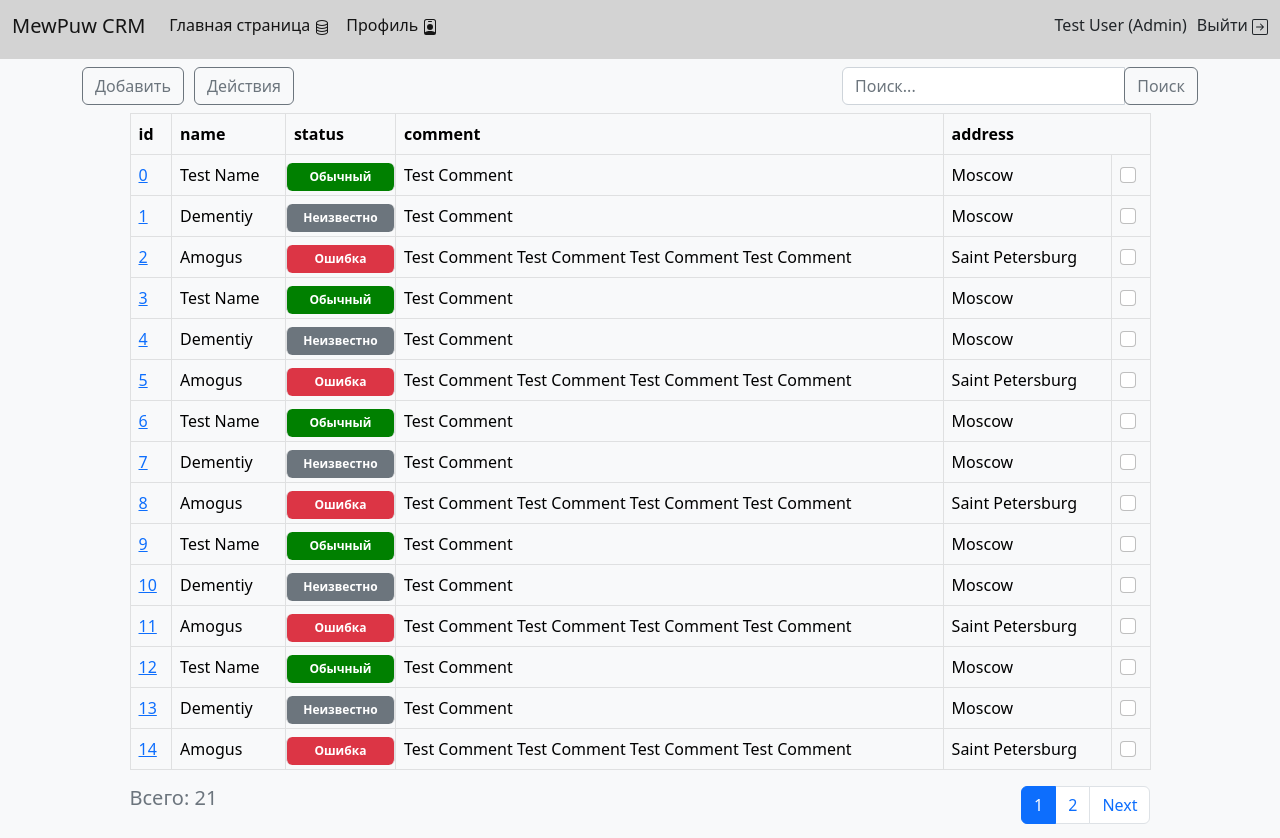
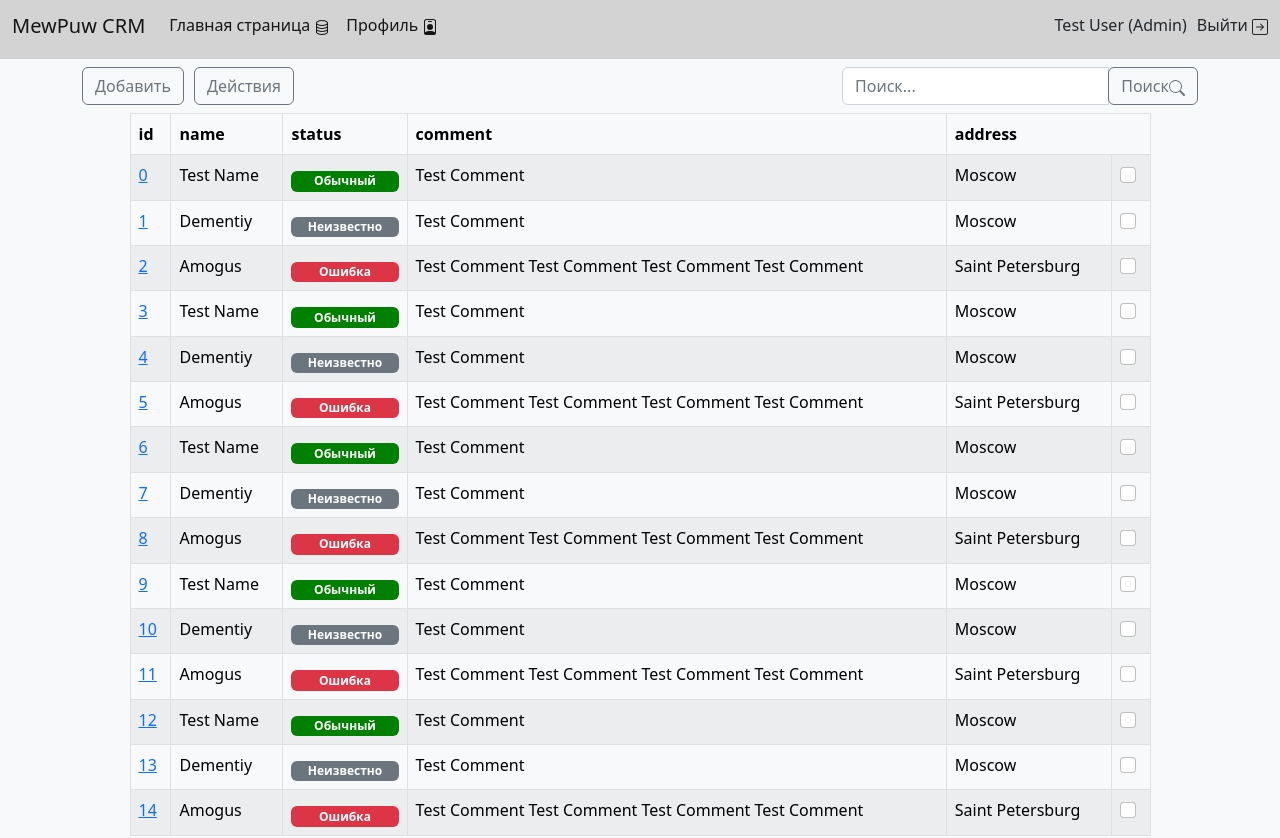
Before and after one commit to NovikovNik/MewPuwCRM, a React (Create React App) app in the folder frontend/: page /home in a window 1280 px wide. Shown: the top 838 px of the page. Built offline with nearby package versions, Linux system fonts and the light colour scheme.

Commit message:
Fixed badge color selection in table

```diff
--- a/frontend/src/components/DataTable.jsx
+++ b/frontend/src/components/DataTable.jsx
@@ -54,9 +54,9 @@ const DataTable = () => {
 
         // Loop through each row and find the elements you need
         rows.forEach((row) => {
-            const statusValue = row.querySelector("td:nth-child(3)")
+            const statusValue = row.querySelector("td:nth-child(3) > div")
 
-            const tmp = getBadgeData(statusValue.id)
+            const tmp = getBadgeData(statusValue.parentNode.id)
 
             statusValue.classList.add(...tmp[0]);
             statusValue.style.display = "flex";
@@ -64,7 +64,7 @@ const DataTable = () => {
             statusValue.style.alignItems = "center";
             statusValue.innerText = tmp[1]
 
-            const idValue = row.querySelector("td:first-child")
+            const idValue = row.querySelector("td:first-child > div")
             const id = idValue.innerText
             idValue.innerHTML = `<a href="#" className="link-primary">${id}</a>`
         });
@@ -79,7 +79,7 @@ const DataTable = () => {
 
     return (
         <>
-            <Table ref={tableRef} bordered hover variant="light">
+            <Table ref={tableRef} bordered hover striped variant="light">
                 <thead>
                     <tr>
                         {Object.keys(newData[0]).map((key, index, array) => (
@@ -91,7 +91,7 @@ const DataTable = () => {
                     {newData.map((item, index) => (
                         <tr key={index}>
                             {Object.keys(item).map((key, index) => (
-                                <td key={key} id={index === 2 ? item[key] : null}>{item[key]}</td>
+                                <td key={key} id={index === 2 ? item[key] : null}><div>{item[key]}</div></td>
                             ))}
                             <td>
                                 <input className="form-check-input" type="checkbox" value="" id="flexCheckDefault" />
--- a/frontend/src/components/SearchAndCreate.jsx
+++ b/frontend/src/components/SearchAndCreate.jsx
@@ -1,5 +1,6 @@
 import React from "react";
 import 'bootstrap/dist/css/bootstrap.min.css';
+import { BsSearch } from "react-icons/bs";
 
 const SearchCreateBar = () => {
 
@@ -12,7 +13,7 @@ const SearchCreateBar = () => {
             <div className="input-group col">
                 <input type="text" className="form-control" placeholder="Поиск..." aria-label="Поиск" />
                 <div className="input-group-append">
-                    <button className="btn btn-outline-secondary" type="button">Поиск</button>
+                    <button className="btn btn-outline-secondary" type="button">Поиск{<BsSearch/>}</button>
                 </div>
             </div>
         </div>
```
